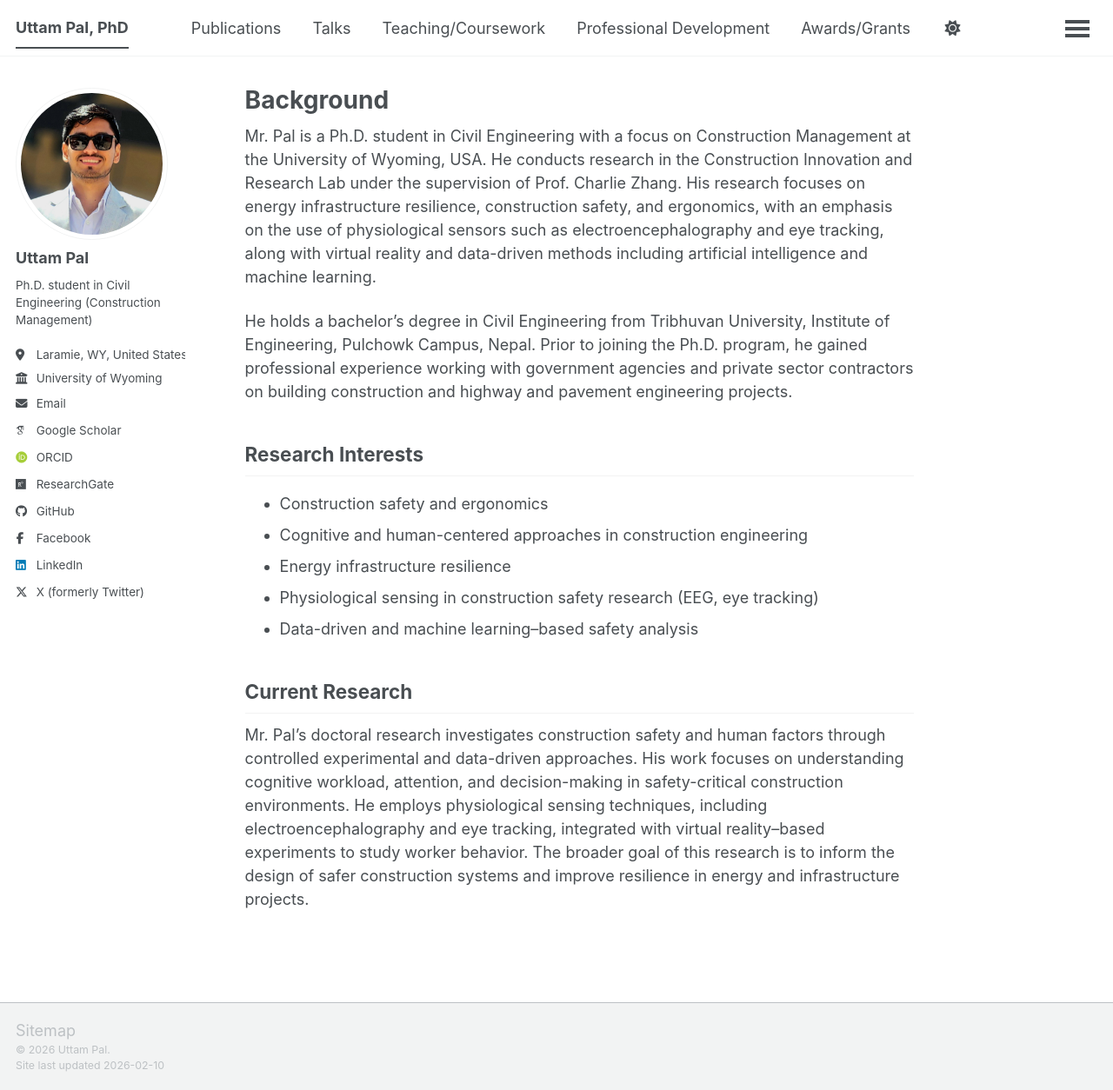
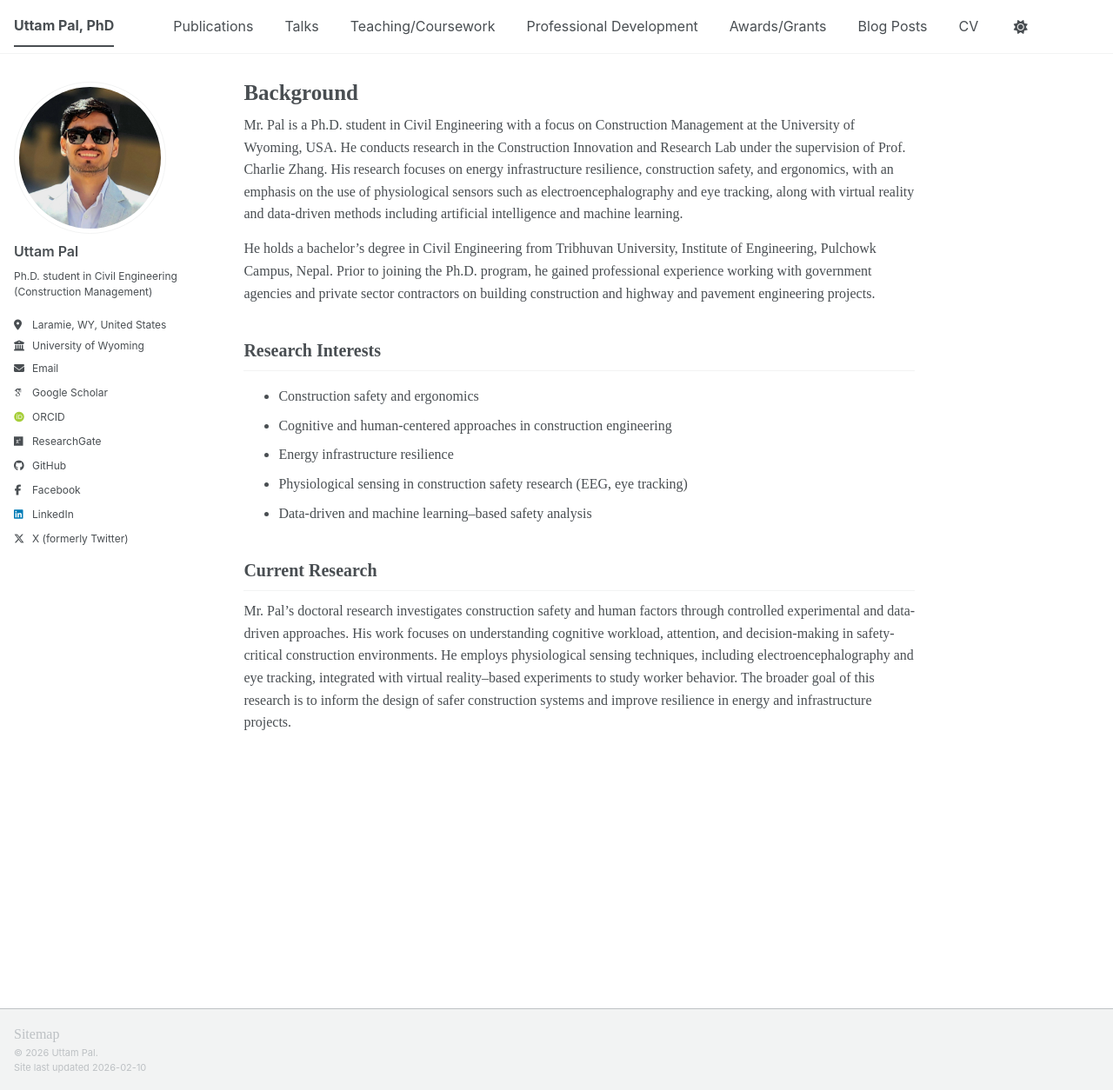
Before and after one commit to pal-uttam/pal-uttam.github.io, a Jekyll site: the page built from _pages/about.md, in a window 1280 px wide and 1254 px high. Shown: the whole window at 87% size. Built offline with Jekyll 4.4.1, drawn with Linux system fonts in a browser that asks for light colours; some web fonts are replaced; a script bundle is joined from its source files by our own code; library files that are not in the unit come from our copies.

Commit message:
Update site styling and content

```diff
--- a/assets/css/main.scss
+++ b/assets/css/main.scss
@@ -5,7 +5,7 @@
  * This file controls what is imported from /_sass
  *
  * Note that the files are processed in the order they are imported, so they are partly
-   sorted by the dependencies. Also, the first two lines of the file are required by Jekyll.
+ * sorted by the dependencies. Also, the first two lines of the file are required by Jekyll.
  */
 
 @import
@@ -41,3 +41,24 @@
     "vendor/font-awesome/solid",
     "vendor/font-awesome/brands"
 ;
+
+
+/* =========================================================
+   Academic Typography Override — Times New Roman
+   ========================================================= */
+
+body {
+  font-family: "Times New Roman", Times, serif;
+  font-size: 16px;
+  line-height: 1.6;
+}
+
+h1, h2, h3, h4, h5, h6 {
+  font-family: "Times New Roman", Times, serif;
+  font-weight: 600;
+  line-height: 1.3;
+}
+
+.page__content p {
+  margin-bottom: 0.9em;
+}
```
